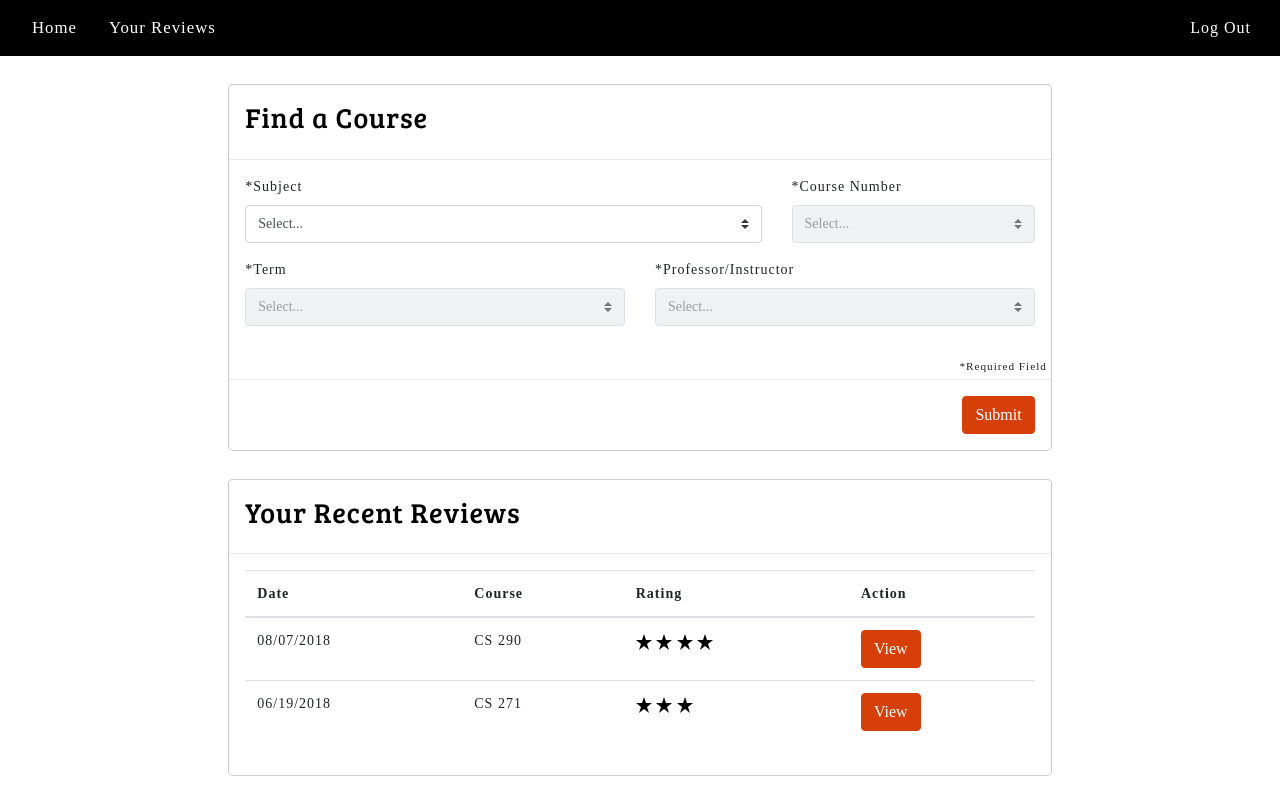
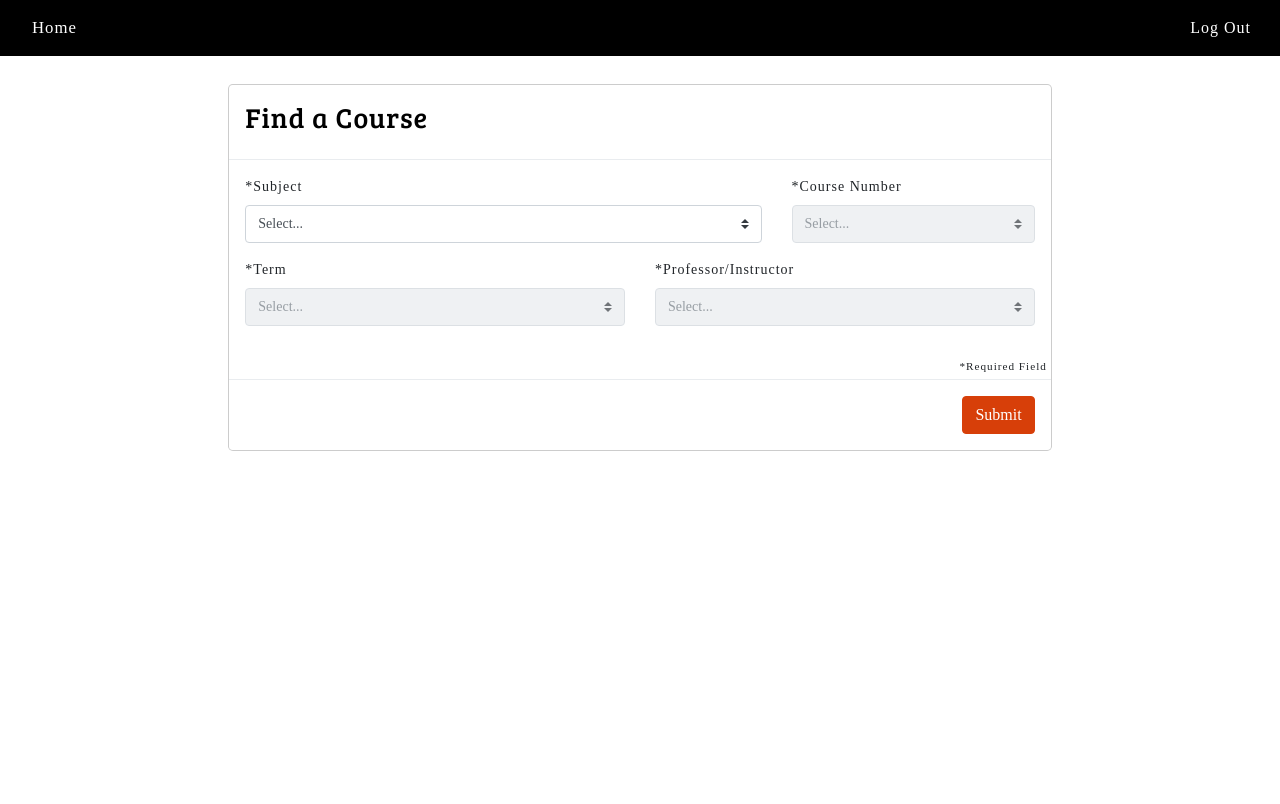
Before and after one commit to jonathan-almeida1993/CourseRater, a web app: page / in a window 1280 px wide. Shown: the part 159-963 px from the top of the page. After the commit the page ends 610 px from the top, so only its background shows below. Run offline with its HTML, style and script files only (its server is not run), Linux system fonts and the light colour scheme; data that the repository does not hold is empty; some web fonts are replaced; grey boxes are pictures that could not be loaded.

Commit message:
Comment out references to Your Reviews page and recent reviews

```diff
--- a/WebContent/header.html
+++ b/WebContent/header.html
@@ -25,9 +25,9 @@
     <!--<li class="nav-item">
       <a class="nav-link" href="#">Rate a Course</a>
     </li>-->
-    <li class="nav-item">
+    <!--<li class="nav-item">
       <a class="nav-link" id="your-reviews-link" href="your_reviews.html">Your Reviews</a>
-    </li>
+    </li>-->
   </ul>
   <span>
     <a class="btn btn-logout" href="login.html">Log Out</a>
--- a/WebContent/index.html
+++ b/WebContent/index.html
@@ -100,7 +100,7 @@
   </div>
 
   <!-- Recent Reviews Container -->
-  <div class="col-lg-8 index-body">
+  <!--<div class="col-lg-8 index-body">
     <div class="modal-content">
       <div class="modal-header">
         <h3 class="section-header">Your Recent Reviews</h3>
@@ -115,9 +115,9 @@
               <th scope="col">Action</th>
             </tr>
           </thead>
-          <tbody>
+          <tbody>-->
             <!-- Example Table Content -->
-            <tr>
+            <!--<tr>
               <td scope="row" id="recentDate1">08/07/2018</td>
               <td id="recentCourse1">CS 290</td>
               <td id="recentRating1" value="4">
@@ -142,6 +142,6 @@
         </table>
       </div>
     </div>
-  </div>
+  </div>-->
 </body>
 </html>
```
